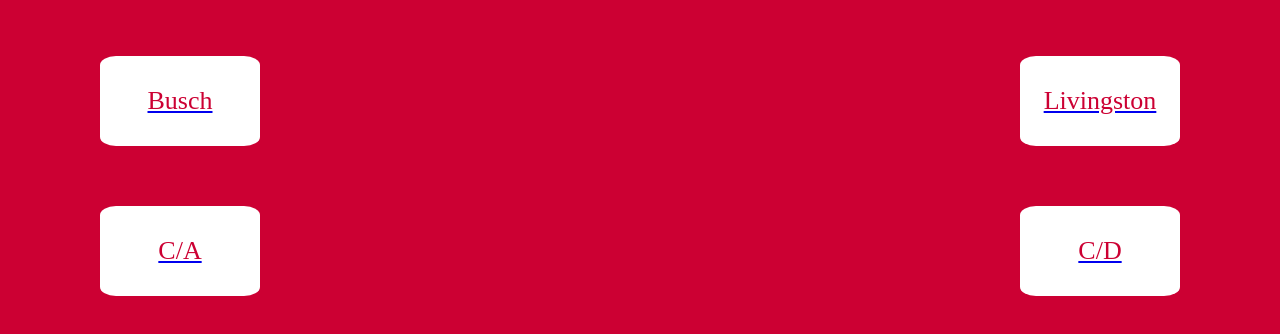
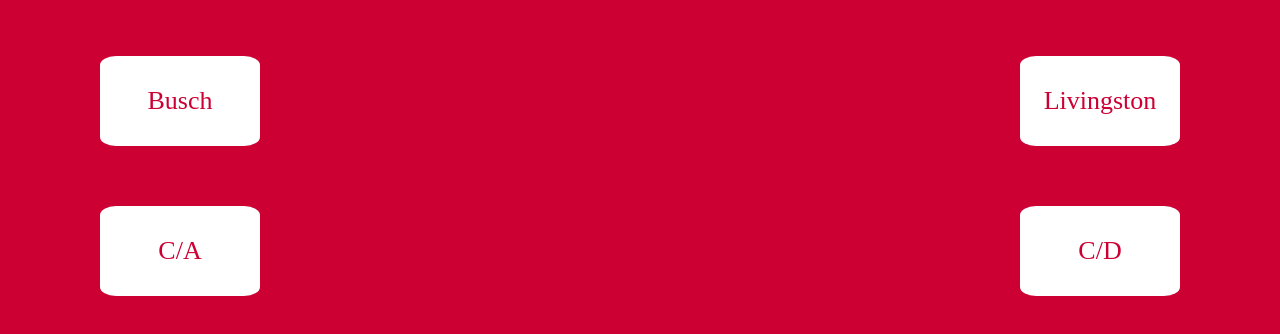
Before and after one commit to nmazid121/RU_Thirsty, a React (Create React App) app in the folder ruthirsty/: page / in a window 1280 px wide. Shown: the part 404-738 px from the top of the page. Built offline with nearby package versions, Linux system fonts and the light colour scheme.

Commit message:
removed underline in boxes

```diff
--- a/ruthirsty/src/App.css
+++ b/ruthirsty/src/App.css
@@ -46,21 +46,25 @@
   position: absolute;
   bottom: 250px;
   left: 100px;
+  text-decoration: none;
 }
 #livi{
   position: absolute;
   bottom: 250px;
   right: 100px;
+  text-decoration: none;
 }
 #ca{
   position: absolute;
   bottom: 100px;
   left: 100px;
+  text-decoration: none;
 }
 #cd{
   position: absolute;
   bottom: 100px;
   right: 100px;
+  text-decoration: none;
 }
 
 
```
